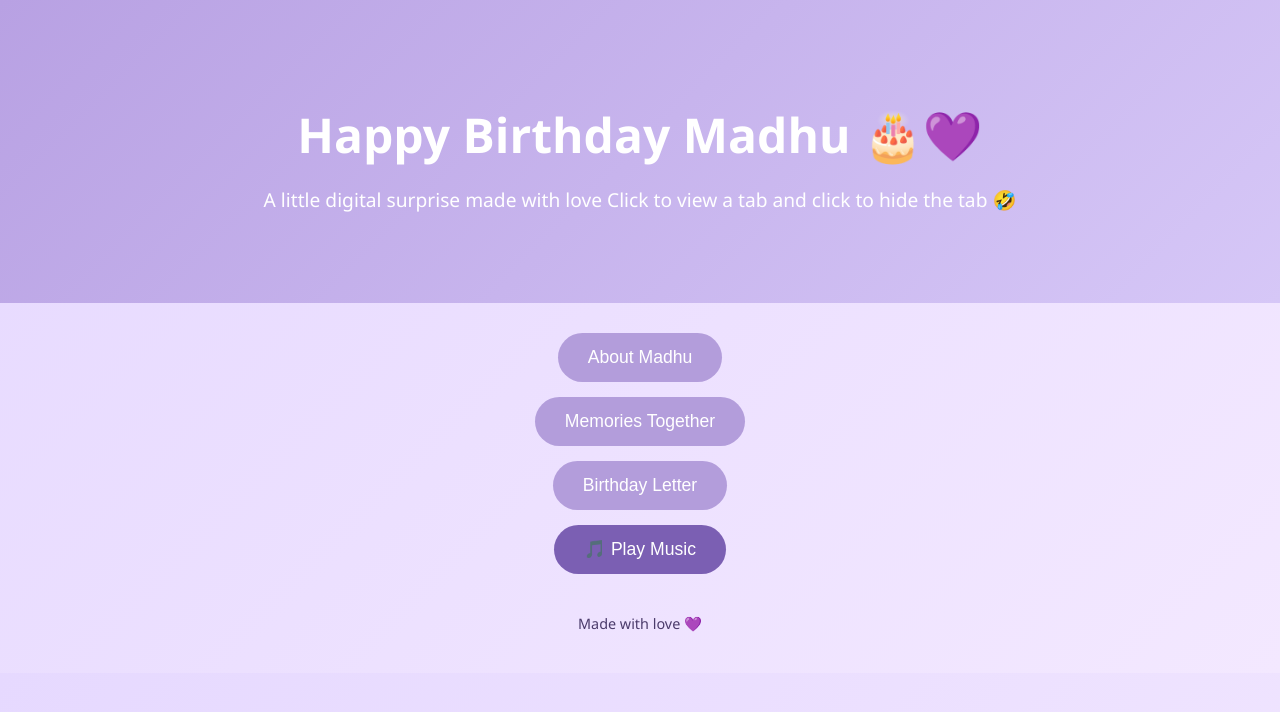
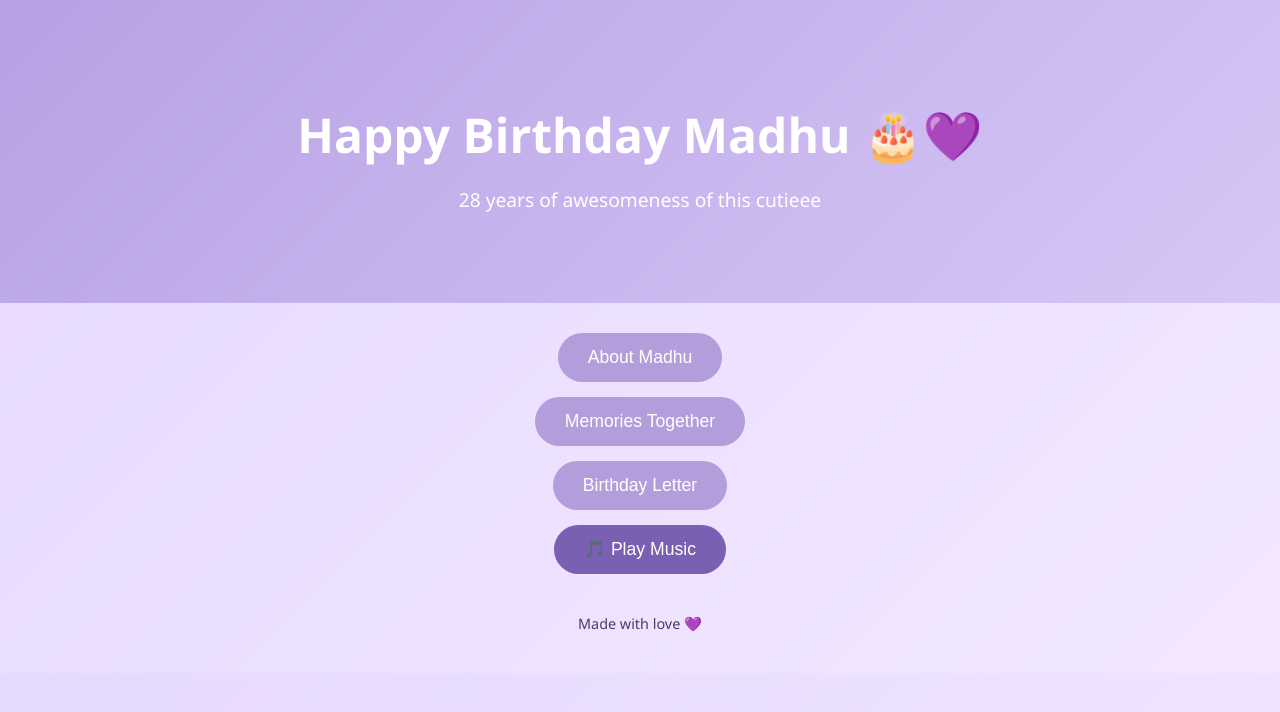
Before and after one commit to Jassy55/Madhu-s-birthday, a plain HTML site: page index.html in a window 1280 px wide. Drawn offline with Linux system fonts and the light colour scheme; files whose address does not match are found by name.

Commit message:
Update index.html

```diff
--- a/index.html
+++ b/index.html
@@ -90,8 +90,7 @@ footer {
 
 <header>
   <h1>Happy Birthday Madhu 🎂💜</h1>
-  <p>A little digital surprise made with love
-    Click to view a tab and click to hide the tab 🤣
+  <p>28 years of awesomeness of this cutieee
   </p>
 </header>
 
```
